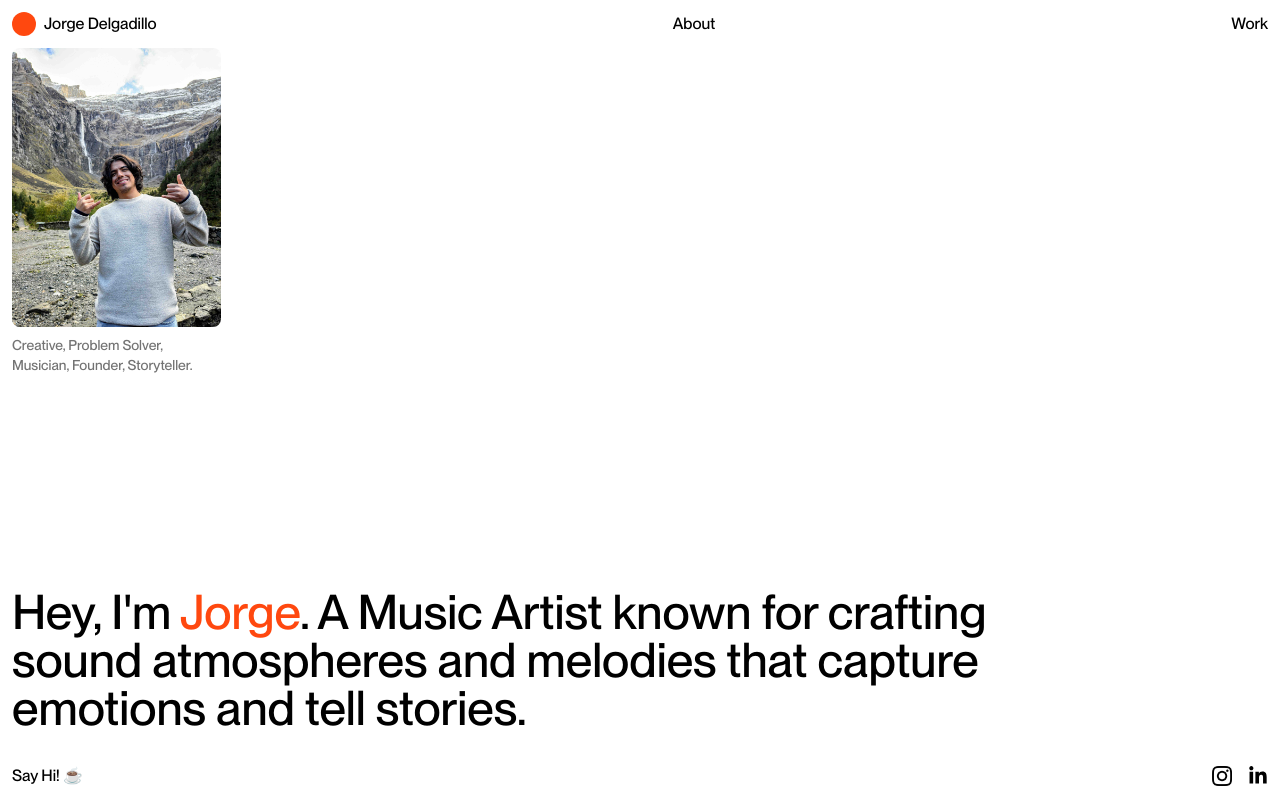
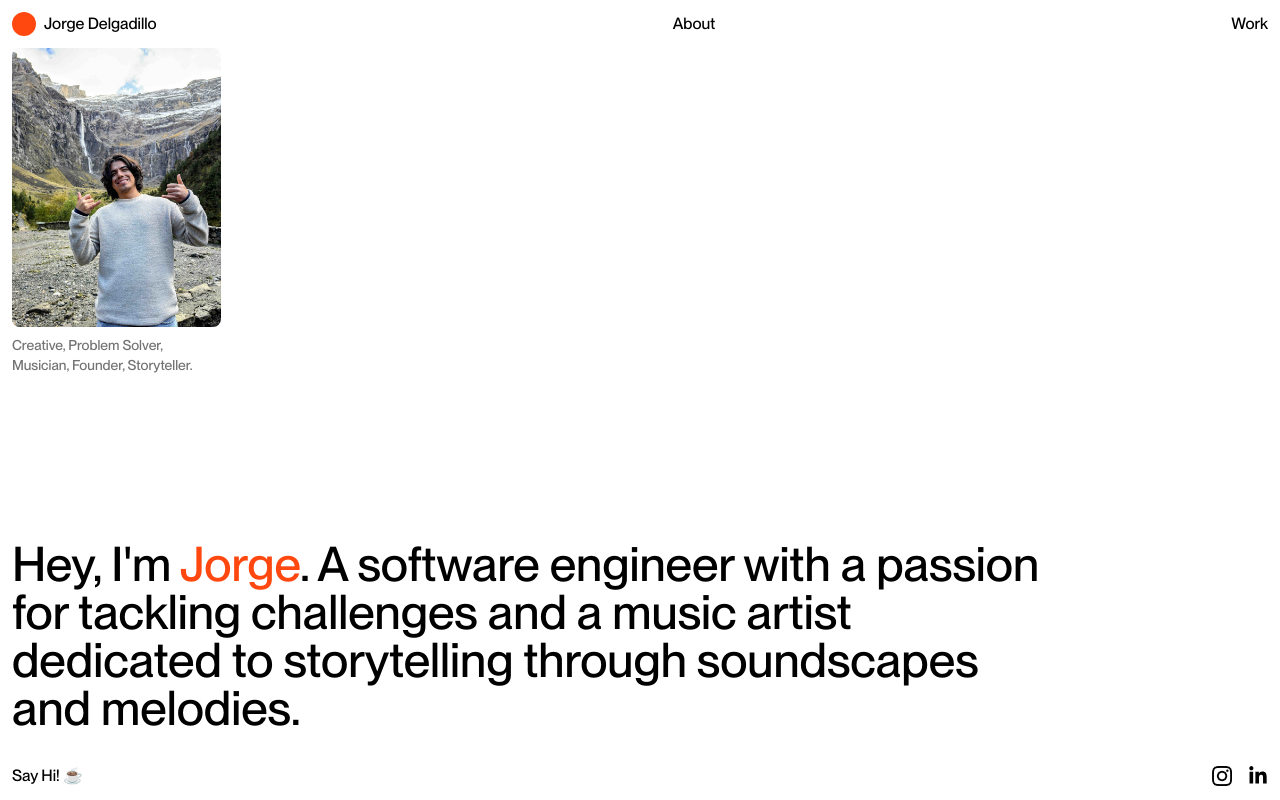
Before and after one commit to jad-delgadillo/dlgdll, a Next.js app: page / in a window 1280 px wide. Shown: the top 800 px of the page. Built offline with nearby package versions, Linux system fonts and the light colour scheme.

Commit message:
hero page description chnanged

```diff
--- a/app/components/LinkButtons.tsx
+++ b/app/components/LinkButtons.tsx
@@ -1,17 +1,16 @@
 import React from "react";
-import { linksData, LinkData } from "../utils/data"; // Adjust the path as needed
+import { linksData, LinkData } from "../utils/data";
 
 const LinkButtons: React.FC = () => {
   return (
     <div className="flex flex-wrap gap-2 text-sm">
       {linksData.map((link: LinkData, index: number) => (
-        // Using <a> tag for external links; for internal navigation within Next.js, consider using Next.js's Link component
         <a
           key={index}
           href={link.url}
           className="px-3 border border-black  text-black hover:text-white rounded-full hover:bg-[#FF480F] transition duration-300 ease-in-out"
-          target="_blank" // Open links in a new tab
-          rel="noopener noreferrer" // Security measure for opening links in a new tab
+          target="_blank"
+          rel="noopener noreferrer"
         >
           {link.name} {link.icon}
         </a>
--- a/app/hello/page.tsx
+++ b/app/hello/page.tsx
@@ -1,6 +1,5 @@
 import Image from "next/image";
 import React from "react";
-import me2 from "../../public/Photos/me4.jpg";
 import me3 from "../../public/Photos/me11.jpg";
 import LinkButtons from "../components/LinkButtons";
 
--- a/app/page.tsx
+++ b/app/page.tsx
@@ -24,9 +24,22 @@ export default function Home() {
             <p className="text-2xl font-medium leading-none lg:w-5/6 lg:text-[3rem]">
               {" "}
               Hey, I&apos;m <span className="text-[#FF480F]"> Jorge</span>. A
+              software engineer with a passion for tackling challenges and a
+              music artist dedicated to storytelling through soundscapes and
+              melodies.
+            </p>
+            {/* <p className="text-2xl font-medium leading-none lg:w-5/6 lg:text-[3rem]">
+              {" "}
+              Hey, I&apos;m <span className="text-[#FF480F]"> Jorge</span>. A
+              software engineer who loves solving problems and a music artist
+              who tells stories through sound.
+            </p> */}
+            {/* <p className="text-2xl font-medium leading-none lg:w-5/6 lg:text-[3rem]">
+              {" "}
+              Hey, I&apos;m <span className="text-[#FF480F]"> Jorge</span>. A
               Music Artist known for crafting sound atmospheres and melodies
               that capture emotions and tell stories.
-            </p>
+            </p> */}
           </div>
         </div>
       </div>
```
Also changed, not shown: app/about/page.tsx (+0 -16 lines).
